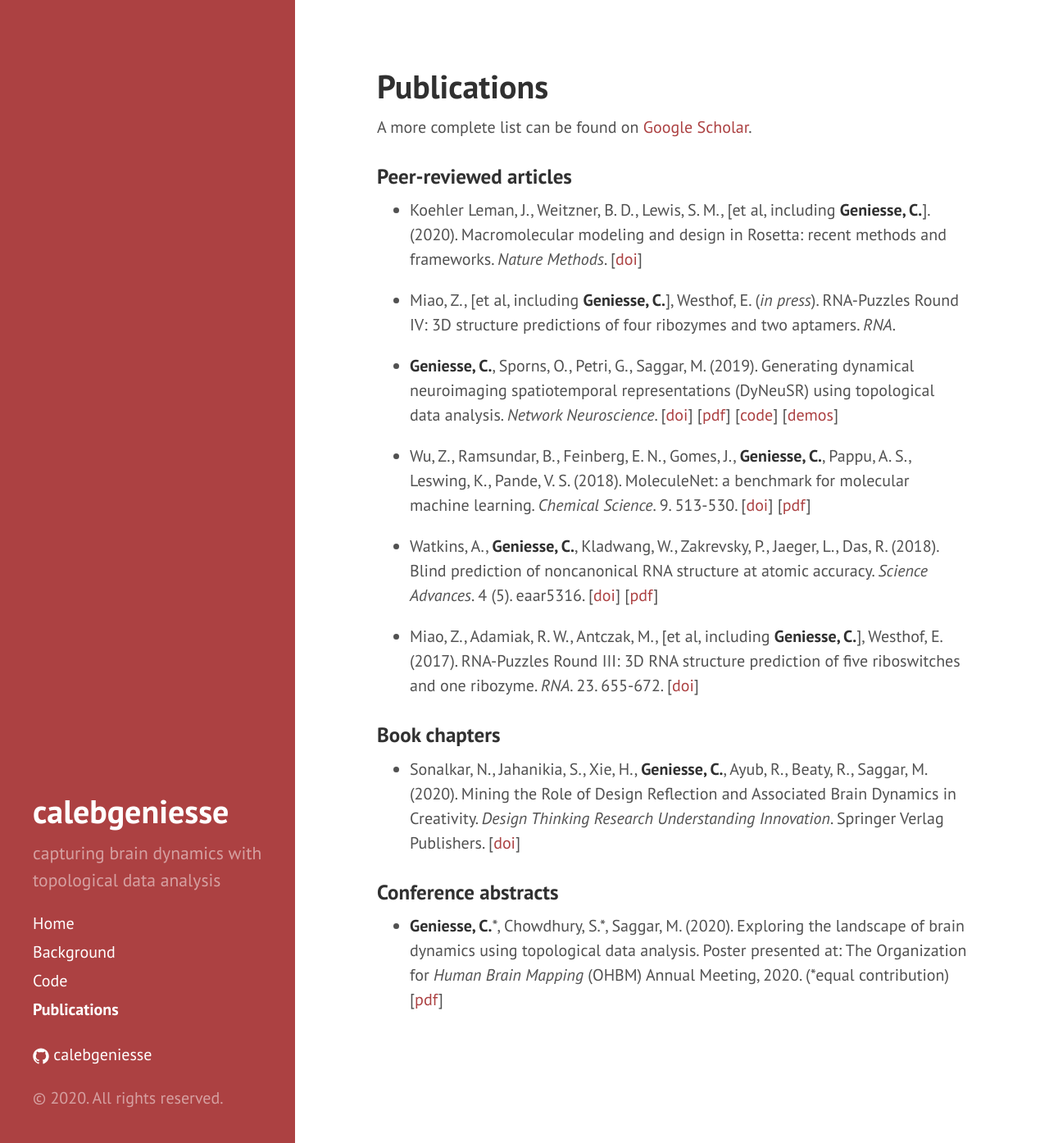
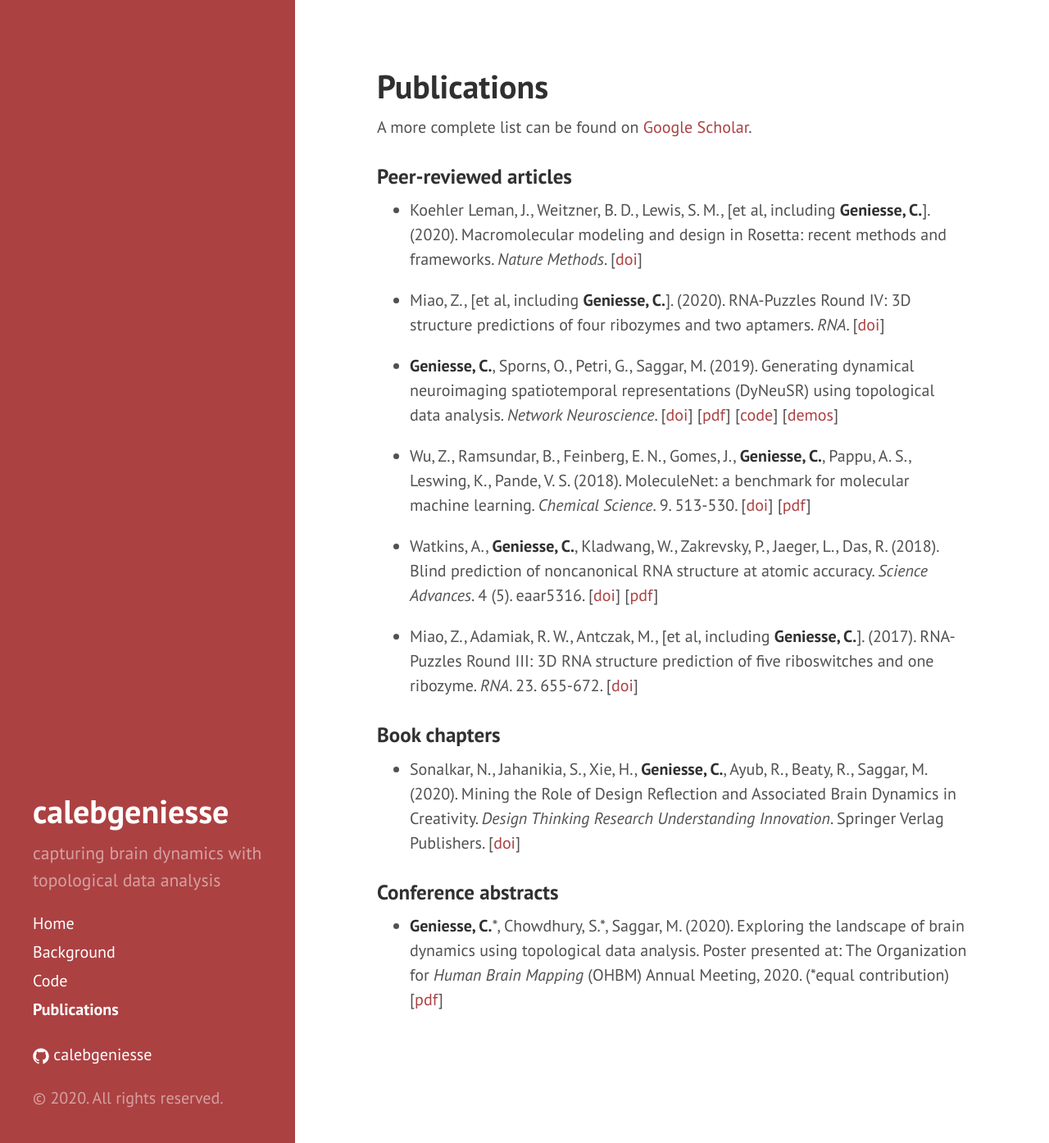
Before and after one commit to calebgeniesse/calebgeniesse.github.io, a Jekyll site: the page built from publications.md, in a window 1280 px wide and 1394 px high. Shown: the whole window at 82% size. Built offline with Jekyll 4.4.1, drawn with Linux system fonts in a browser that asks for light colours.

Commit message:
update RNA puzzles citations

```diff
--- a/publications.md
+++ b/publications.md
@@ -11,7 +11,7 @@ A more complete list can be found on [Google Scholar](https://scholar.google.com
 
 - Koehler Leman, J., Weitzner, B. D., Lewis, S. M., \[et al, including **Geniesse, C.**\]. (2020). Macromolecular modeling and design in Rosetta: recent methods and frameworks. *Nature Methods*. [[doi](https://doi.org/10.1038/s41592-020-0848-2)]
 
-- Miao, Z., \[et al, including **Geniesse, C.**\], Westhof, E. (*in press*). RNA-Puzzles Round IV: 3D structure predictions of four ribozymes and two aptamers. *RNA*.
+- Miao, Z., \[et al, including **Geniesse, C.**\]. (2020). RNA-Puzzles Round IV: 3D structure predictions of four ribozymes and two aptamers. *RNA*. [[doi](https://doi.org/10.1261/rna.075341.120)]
 
 - **Geniesse, C.**, Sporns, O., Petri, G., Saggar, M. (2019). Generating dynamical neuroimaging spatiotemporal representations (DyNeuSR) using topological data analysis. *Network Neuroscience*. [[doi](https://doi.org/10.1162/netn_a_00093)] [[pdf](https://www.mitpressjournals.org/doi/pdfplus/10.1162/netn_a_00093)] [[code](https://braindynamicslab.github.io/dyneusr)] [[demos](https://braindynamicslab.github.io/dyneusr/demo/)]
 
@@ -19,7 +19,7 @@ A more complete list can be found on [Google Scholar](https://scholar.google.com
 
 - Watkins, A., **Geniesse, C.**, Kladwang, W., Zakrevsky, P., Jaeger, L., Das, R. (2018). Blind prediction of noncanonical RNA structure at atomic accuracy. *Science Advances*. 4 (5). eaar5316. [[doi](https://doi.org/10.1126/sciadv.aar5316)] [[pdf](https://advances.sciencemag.org/content/advances/4/5/eaar5316.full.pdf)]
 
-- Miao, Z., Adamiak, R. W., Antczak, M., \[et al, including **Geniesse, C.**\], Westhof, E. (2017). RNA-Puzzles Round III: 3D RNA structure prediction of five riboswitches and one ribozyme. *RNA*. 23. 655-672. [[doi](https://doi.org/10.1261/rna.060368.116)]
+- Miao, Z., Adamiak, R. W., Antczak, M., \[et al, including **Geniesse, C.**\]. (2017). RNA-Puzzles Round III: 3D RNA structure prediction of five riboswitches and one ribozyme. *RNA*. 23. 655-672. [[doi](https://doi.org/10.1261/rna.060368.116)]
 
 
 
```
Also changed, not shown: index.md (+1 -1 lines).
